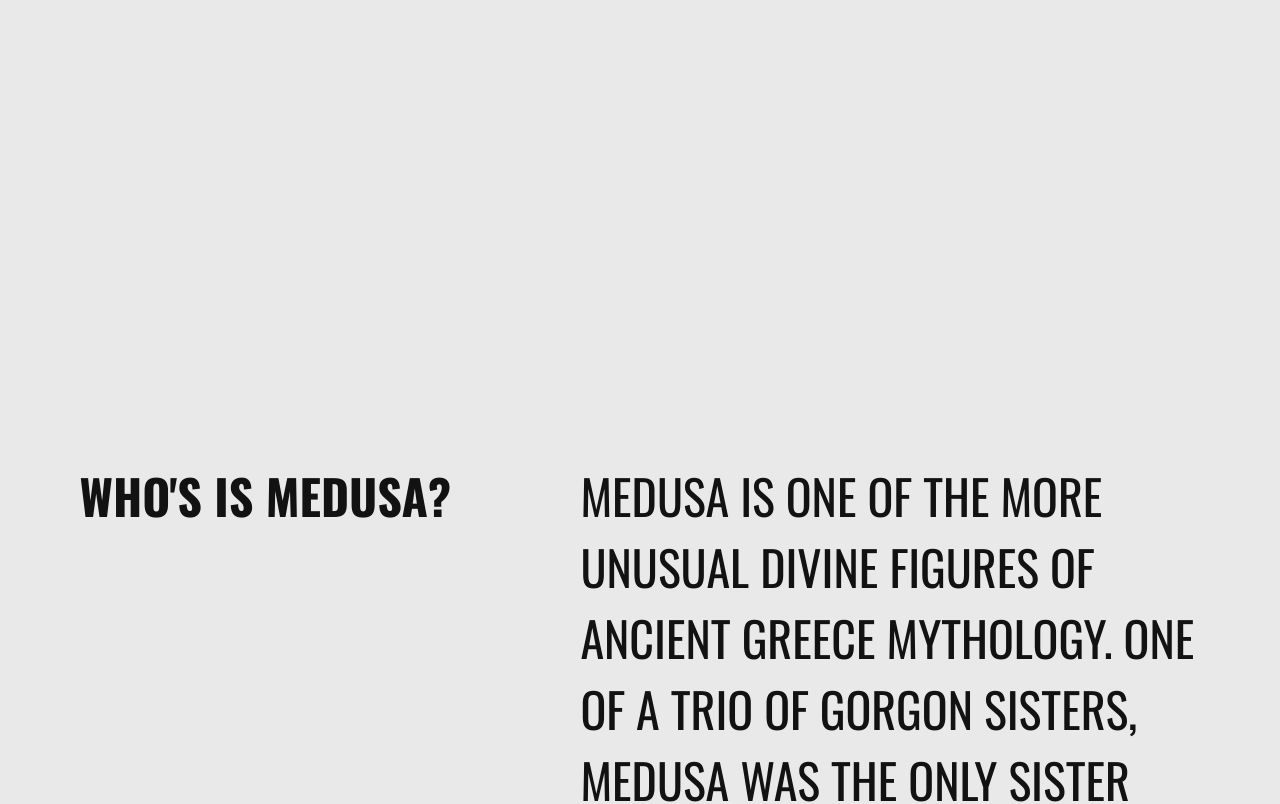
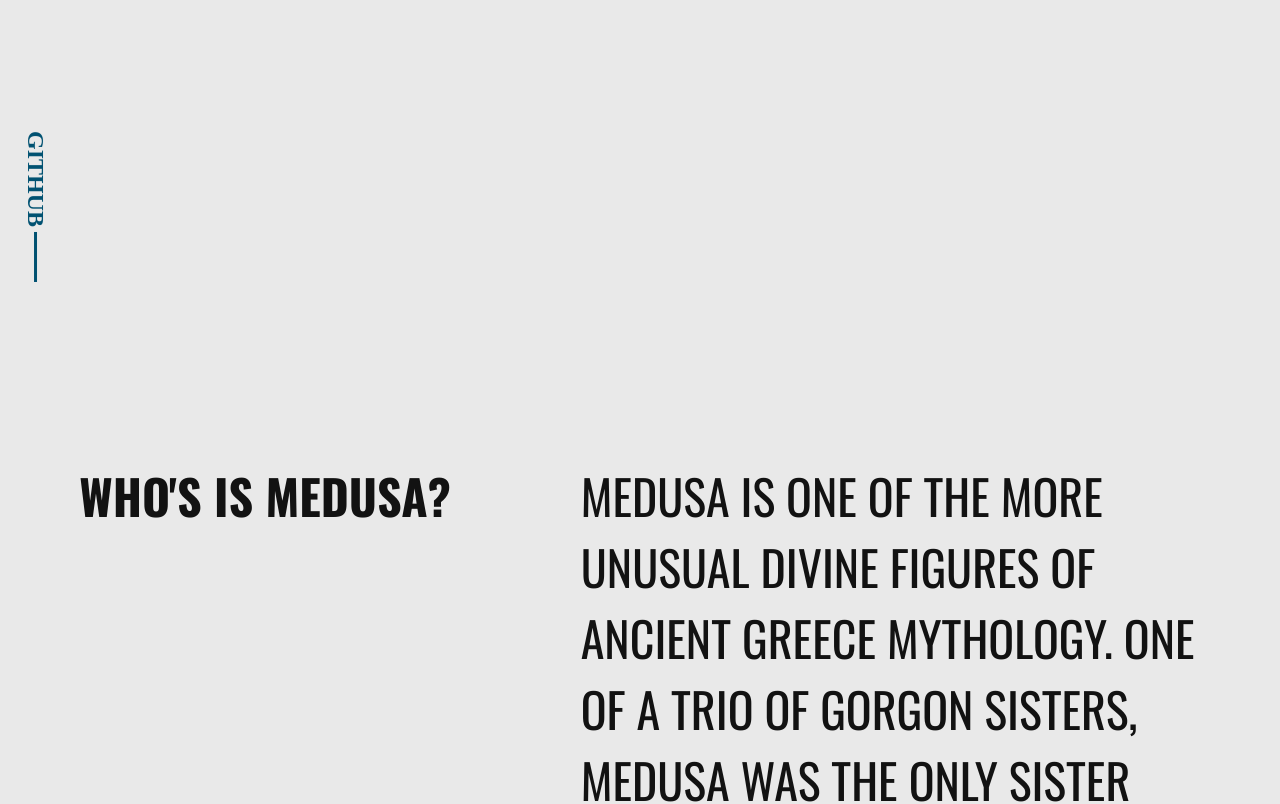
Before and after one commit to Babailan/medusa, a Next.js app: page / in a window 1280 px wide. Shown: the part 520-1324 px from the top of the page. Built offline with nearby package versions, Linux system fonts and the light colour scheme; what react-locomotive-scroll would draw is missing.

Commit message:
last commit

```diff
--- a/src/components/About/About.module.scss
+++ b/src/components/About/About.module.scss
@@ -19,9 +19,8 @@
     font-size: 3em;
     font-family: colors.$font-family-text;
     color: #121212;
-    width: fit-content;
+    width: 373px;
     height: fit-content;
-    max-width: 373px;
   }
   .summaryContainer {
     font-family: colors.$font-family-text;
--- a/src/components/Footer/Footer.module.scss
+++ b/src/components/Footer/Footer.module.scss
@@ -0,0 +1,11 @@
+@use "../../styles/colors";
+.container {
+  display: flex;
+  justify-content: center;
+  align-items: center;
+  padding: 0 1em;
+  .text {
+    font-size: 16vw;
+    font-family: colors.$font-family-text;
+  }
+}
--- a/src/components/Footer/Footer.tsx
+++ b/src/components/Footer/Footer.tsx
@@ -1,6 +1,10 @@
 import styles from "./Footer.module.scss";
 function Footer() {
-  return <section data-scroll-section className={styles.container}></section>;
+  return (
+    <section data-scroll-section className={styles.container}>
+      <h1 className={styles.text}>I DUNNO WHAT TO PUT NEXT.</h1>
+    </section>
+  );
 }
 
 export { Footer };
--- a/src/components/Intro/Intro.tsx
+++ b/src/components/Intro/Intro.tsx
@@ -17,7 +17,7 @@ function Intro() {
           data-scroll
           data-scroll-speed={-30}
           data-scroll-direction="horizontal"
-          data-scroll-delay={0.1}
+          data-scroll-delay={0.06}
           data-scroll-repeat
           className={styles.name}
         >
@@ -29,7 +29,7 @@ function Intro() {
           data-scroll
           data-scroll-speed={30}
           data-scroll-direction="horizontal"
-          data-scroll-delay={0.1}
+          data-scroll-delay={0.06}
           data-scroll-repeat
           className={styles.name}
         >
--- a/src/components/Layout/Layout.tsx
+++ b/src/components/Layout/Layout.tsx
@@ -2,6 +2,7 @@ import { ReactChild, ReactNode, useEffect, useRef, useState } from "react";
 import { LocomotiveScrollProvider } from "react-locomotive-scroll";
 import { resize } from "../../hooks/sizeChange";
 import Loader from "../Loader/Index";
+import Senpai from "../SenpaiUwU/Index";
 import Warn from "../Warn/Index";
 
 type Props = {
@@ -16,23 +17,26 @@ function Layout({ children }: Props) {
     setLoad(true);
   }, []);
   return (
+    <>
       <LocomotiveScrollProvider
         options={{
           smooth: true,
-        getDirection: true,
           lerp: 0.1,
-        mobile: { smooth: true, getDirection: true, breakpoint: 0 },
-        tablet: { smooth: true, getDirection: true, breakpoint: 0 },
+          multiplier: 0.5,
+          mobile: { smooth: true, breakpoint: 0 },
+          tablet: { smooth: true, breakpoint: 0 },
         }}
         watch={[size]}
         containerRef={containerRef}
       >
         <main data-scroll-container ref={containerRef}>
-        {load ? <Loader /> : null}
-        {size < 696 && load ? <Warn /> : null}
           {load ? children : null}
         </main>
       </LocomotiveScrollProvider>
+      {load ? <Loader /> : null}
+      {size < 696 && load ? <Warn /> : null}
+      {load ? <Senpai /> : null}
+    </>
   );
 }
 
--- a/src/components/Pics/Pics.module.scss
+++ b/src/components/Pics/Pics.module.scss
@@ -2,6 +2,7 @@
   min-height: 100vh;
   margin-top: 50vh;
   display: flex;
+  gap: 5em;
   flex-direction: column;
   justify-content: center;
   align-items: flex-end;
@@ -98,3 +99,47 @@
     }
   }
 }
+
+@media only screen and (max-width: 1350px) {
+  .container {
+    .image1Wrapper {
+      .image1 {
+        background-image: url(../../images/medusa1.png);
+        background-color: #4e4e4e;
+        background-blend-mode: luminosity;
+        width: 300px;
+        top: -80vh;
+        height: inherit;
+        background-position: center;
+        background-size: cover;
+        background-repeat: no-repeat;
+      }
+    }
+    .image2Wrapper {
+      .image2 {
+        background-image: url(../../images/medusa2.jpg);
+        background-color: #4e4e4e;
+        background-blend-mode: luminosity;
+        width: 300px;
+        top: -80vh;
+        height: inherit;
+        background-position: center;
+        background-size: cover;
+        background-repeat: no-repeat;
+      }
+    }
+    .image3Wrapper {
+      .image3 {
+        background-image: url(../../images/medusa3.jpg);
+        background-color: #4e4e4e;
+        background-blend-mode: luminosity;
+        width: 300px;
+        top: -80vh;
+        height: inherit;
+        background-position: center;
+        background-size: cover;
+        background-repeat: no-repeat;
+      }
+    }
+  }
+}
--- a/src/components/Pics/Pics.tsx
+++ b/src/components/Pics/Pics.tsx
@@ -9,6 +9,7 @@ function Pics() {
         <div
           data-scroll
           data-scroll-sticky
+          data-scroll-speed={6}
           data-scroll-target={`.${styles.image1Target}`}
           className={styles.image1}
         ></div>
@@ -18,6 +19,7 @@ function Pics() {
         <div
           data-scroll
           data-scroll-sticky
+          data-scroll-speed={6}
           data-scroll-target={`.${styles.image2Target}`}
           className={styles.image2}
         ></div>
@@ -27,6 +29,7 @@ function Pics() {
         <div
           data-scroll
           data-scroll-sticky
+          data-scroll-speed={6}
           data-scroll-target={`.${styles.image3Target}`}
           className={styles.image3}
         ></div>
--- /dev/null
+++ b/src/components/SenpaiUwU/Index.ts
@@ -0,0 +1,3 @@
+import { Senpai } from "./Senpai";
+
+export default Senpai;
--- /dev/null
+++ b/src/components/SenpaiUwU/Senpai.module.scss
@@ -0,0 +1,28 @@
+@use "../../styles/colors";
+.senpai {
+  position: fixed;
+  bottom: 60px;
+  left: -40px;
+  transform: rotateZ(90deg);
+  font-family: serif;
+  z-index: 1;
+  display: flex;
+  align-items: center;
+  justify-content: center;
+  color: #005171;
+  font-size: 1.5em;
+  gap: 5px;
+  &:hover {
+    color: rgb(0, 154, 215);
+    .line {
+      background-color: rgb(0, 154, 215);
+    }
+  }
+}
+.line {
+  display: inline-block;
+  width: 50px;
+  height: 3px;
+  overflow: hidden;
+  background-color: #005171;
+}
--- /dev/null
+++ b/src/components/SenpaiUwU/Senpai.tsx
@@ -0,0 +1,13 @@
+import styles from "./Senpai.module.scss";
+function Senpai() {
+  return (
+    <h1 className={styles.senpai}>
+      <a href="https://github.com/Babailan" target={"_blank"}>
+        GITHUB
+      </a>
+      <span className={styles.line}></span>
+    </h1>
+  );
+}
+
+export { Senpai };
```
Lines whose indentation alone changed are shown as unchanged.
